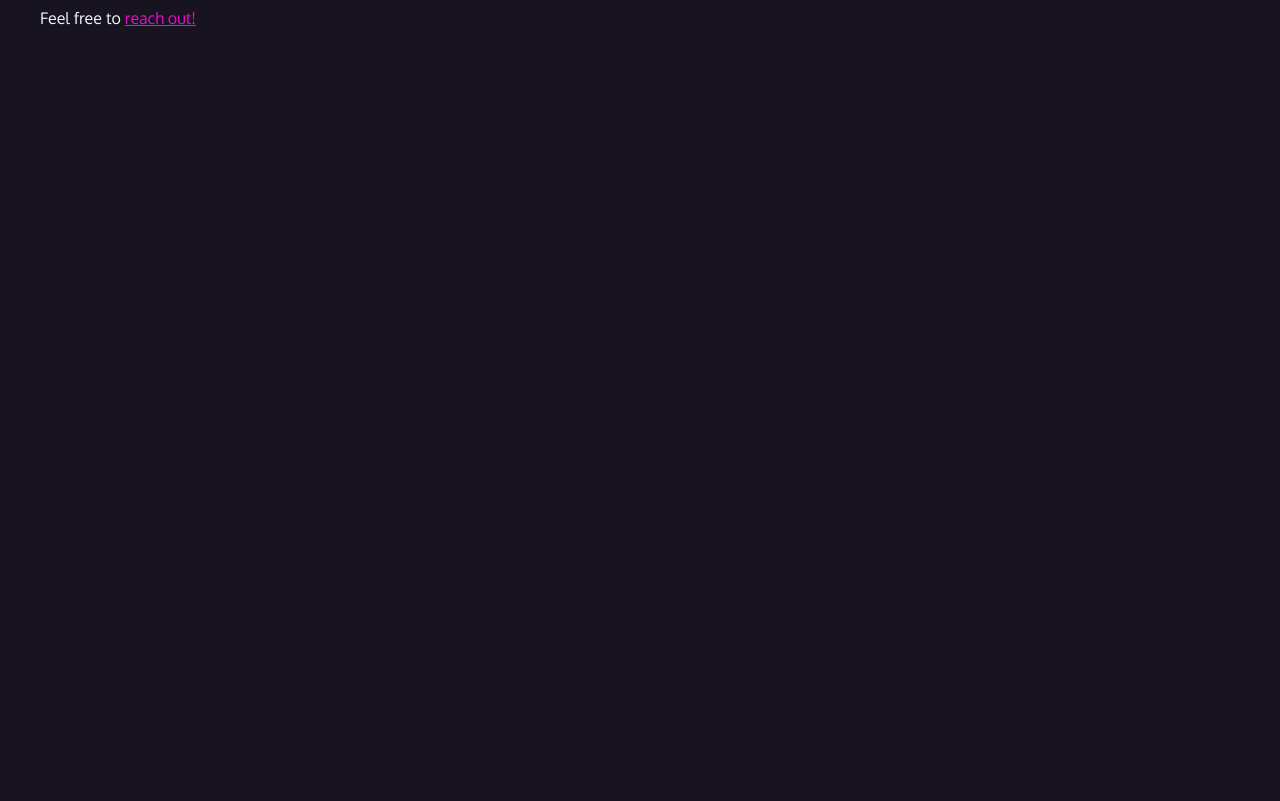
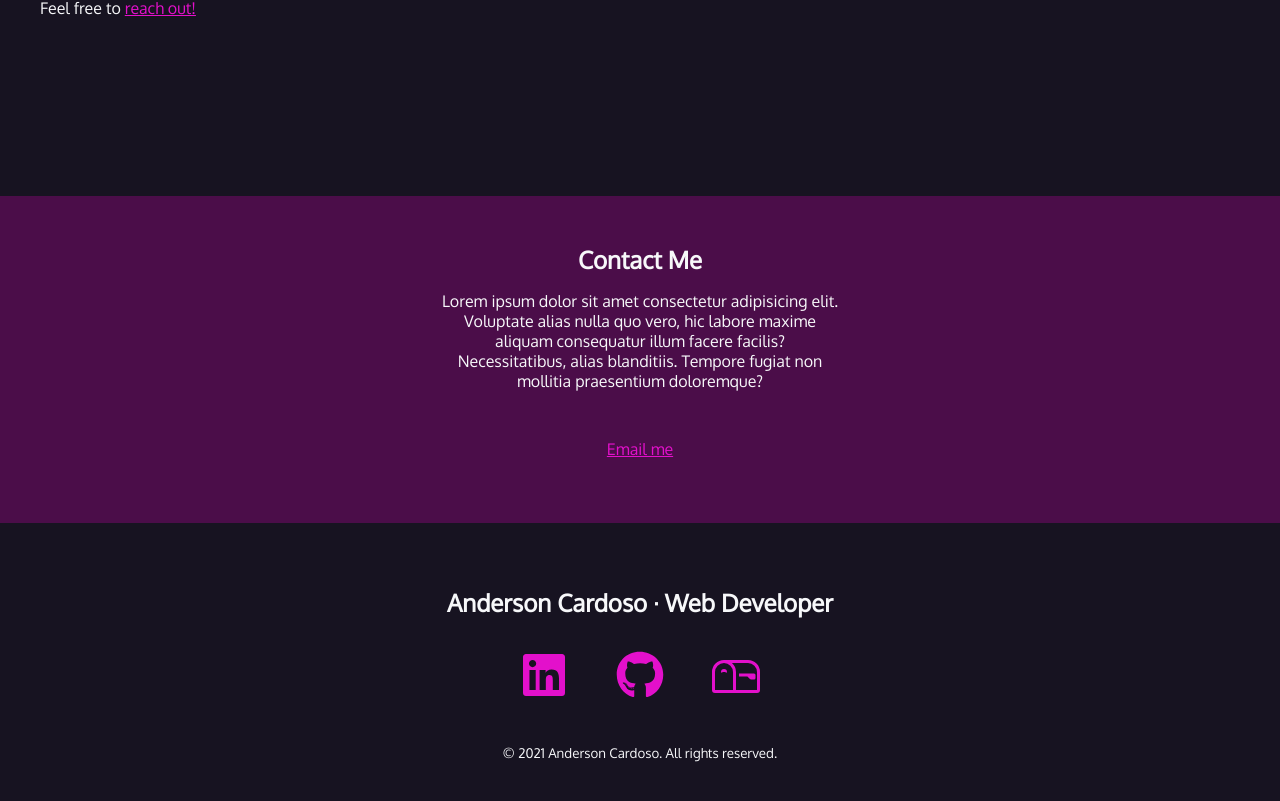
Before and after one commit to anderson-ca/next-portfolio-static, a Next.js app: page / in a window 1280 px wide. Shown: the part 405-1206 px from the top of the page. Before the commit the page ends 800 px from the top, so only its background shows below. Built offline with nearby package versions, Linux system fonts and the light colour scheme; a web font is replaced by a local one.

Commit message:
add footer styles and fix navbar and contact section

```diff
--- a/components/Contact.jsx
+++ b/components/Contact.jsx
@@ -3,7 +3,6 @@ import contactStyles from '../styles/components/contact.module.css';
 
 const Contact = () => {
     return (
-        <div className={contactStyles.gradient}>
         <div className={contactStyles.sectionPlum}>
             <div className={contactStyles.section} id={contactStyles.contact}>
                 <h2>Contact Me</h2>
@@ -17,7 +16,6 @@ const Contact = () => {
                 </p>
             </div>
         </div>
-        </div>
     );
 };
 
--- a/components/Footer.jsx
+++ b/components/Footer.jsx
@@ -0,0 +1,37 @@
+import Link from 'next/link';
+import { FaLinkedin, FaGithub, FaCode } from 'react-icons/fa';
+import { BsMailbox } from 'react-icons/bs';
+import footerStyles from '../styles/components/footer.module.css';
+
+const Footer = () => {
+    return (
+        <div className={footerStyles.footer}>
+            <h2>Anderson Cardoso &middot; Web Developer</h2>
+            <ul>
+                <li>
+                    <Link href='#' passHref>
+                        <a>
+                            <span><FaLinkedin /></span>
+                            <span className='sr-only'>LinkedIn</span>
+                        </a>
+                    </Link>
+                </li>
+                <li>
+                    <a>
+                        <span><FaGithub /></span>
+                        <span className='sr-only'>Github</span>
+                    </a>
+                </li>
+                <li>
+                    <a>
+                        <span><BsMailbox /></span>
+                        <span className='sr-only'>Email</span>
+                    </a>
+                </li>
+            </ul>
+            <p><small>&copy; 2021 Anderson Cardoso. All rights reserved.</small></p>
+        </div>
+    );
+};
+
+export default Footer;
--- a/components/Navbar.jsx
+++ b/components/Navbar.jsx
@@ -55,7 +55,7 @@ const Navbar = () => {
                 </li>
                 <li>
                     <Link href='/' passHref>
-                        <a className={`${navbarStyles.a} fa`} aria-hidden='true'>
+                        <a className={`${navbarStyles.a}`} aria-hidden='true'>
                             <span className={`fa`}>
                                 <FaLinkedin />
                             </span>
--- a/pages/index.jsx
+++ b/pages/index.jsx
@@ -2,6 +2,8 @@ import Head from 'next/head';
 import styles from '../styles/Home.module.css';
 import Navbar from '../components/Navbar';
 import Intro from '../components/Intro';
+import Contact from '../components/Contact';
+import Footer from '../components/Footer';
 
 
 
@@ -18,6 +20,9 @@ export default function Home() {
 
     <Navbar />
     <Intro />
+    <Contact />
+    <Footer />
+
     </div>
   )
 }
--- a/styles/components/contact.module.css
+++ b/styles/components/contact.module.css
@@ -0,0 +1,20 @@
+.gradient {
+    background: rgb(255, 23, 228);
+    background: linear-gradient(90deg, rgba(255, 23, 228, 1) 0%, rgba(134, 251, 251, 1) 100%);
+    height: 2px;
+}
+
+#contact {
+    width: 400px;
+    text-align: center;
+    margin: 0 auto;
+    padding: 3rem 0;
+}
+
+#contact p:last-child {
+    margin-top: 3rem;
+}
+
+.sectionPlum {
+    background-color: var(--plum);
+}
--- a/styles/components/footer.module.css
+++ b/styles/components/footer.module.css
@@ -0,0 +1,15 @@
+.footer {
+    text-align: center;
+    margin: 4rem 0;
+}
+
+.footer ul {
+    list-style-type: none;
+    display: flex;
+    margin: 2rem 0;
+    padding: 0;
+    flex-flow: row wrap;
+    justify-content: center;
+    gap: 3rem;
+    font-size: 3rem;
+}
```
Lines whose indentation alone changed are shown as unchanged.
